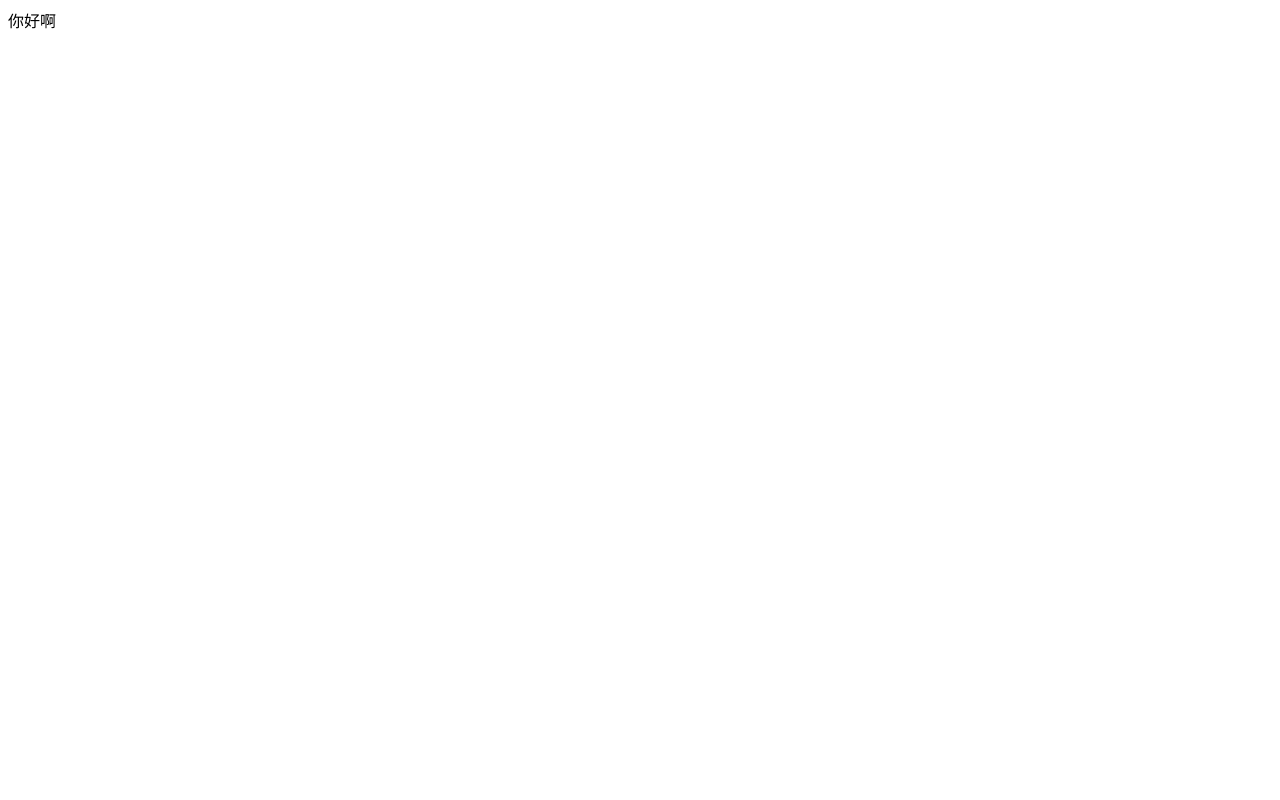
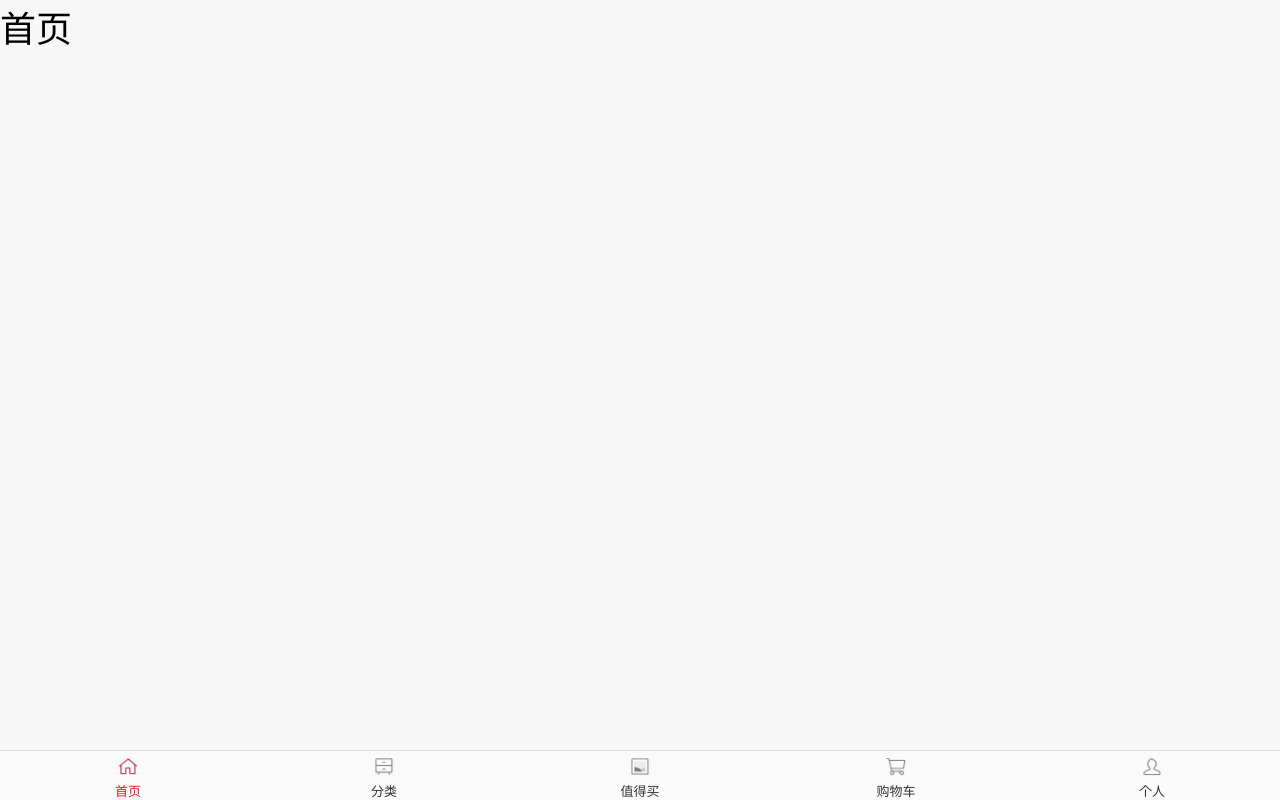
Before and after one commit to Henry1080/wangyiyanxuan, a Vue app: page /#/ in a window 1280 px wide. Built offline with nearby package versions, Linux system fonts and the light colour scheme.

Commit message:
框架搭设完成

```diff
--- a/src/App.vue
+++ b/src/App.vue
@@ -1,15 +1,35 @@
 <template>
-  <div id="app">
-    你好啊
-  </div>
+    <div id="app">
+        <router-view></router-view>
+    </div>
 </template>
 
 <script>
-  export default {
-
-  }
+export default {};
 </script>
 
 <style>
+* {
+    margin: 0;
+    padding: 0;
+    box-sizing: border-box;
+}
 
+html {
+    font-size: 36px;
+    text-size-adjust: 100%;
+    -webkit-tap-highlight-color: rgba(0, 0, 0, 0);
+}
+html,
+body,
+#app,.page{
+    height: 100%;
+}
+a {
+    text-decoration: none;
+}
+
+li {
+    list-style: none;
+}
 </style>
--- /dev/null
+++ b/src/components/Home.vue
@@ -0,0 +1,129 @@
+<template>
+    <div class="page">
+        <keep-alive>
+            <component :is="componentName"></component>
+        </keep-alive>
+        <div class="bottom-bar">
+            <div class="bottom-button" @click="btnClick('first')">
+                <div class="bottom-img bottom-img1" :class="{active1:componentName=='first'}"></div>
+                <div class="bottom-title" :class="{active:componentName=='first'}">首页</div>
+            </div>
+            <div class="bottom-button" @click="btnClick('sorts')">
+                <div class="bottom-img bottom-img2" :class="{active2:componentName=='sorts'}"></div>
+                <div class="bottom-title" :class="{active:componentName=='sorts'}">分类</div>
+            </div>
+            <div class="bottom-button" @click="btnClick('buy')">
+                <div class="bottom-img bottom-img3" :class="{active3:componentName=='buy'}"></div>
+                <div class="bottom-title" :class="{active:componentName=='buy'}">值得买</div>
+            </div>
+            <div class="bottom-button" @click="btnClick('carts')">
+                <div class="bottom-img bottom-img4" :class="{active4:componentName=='carts'}"></div>
+                <div class="bottom-title" :class="{active:componentName=='carts'}">购物车</div>
+            </div>
+            <div class="bottom-button" @click="btnClick('personage')">
+                <div class="bottom-img bottom-img5" :class="{active5:componentName=='personage'}"></div>
+                <div class="bottom-title" :class="{active:componentName=='personage'}">个人</div>
+            </div>
+        </div>
+    </div>
+</template>
+
+<script>
+import First from "./Home/First.vue";
+import Sorts from "./Home/Sorts.vue";
+import Buy from "./Home/Buy.vue";
+import Carts from "./Home/Carts.vue";
+import Personage from "./Home/Personage.vue";
+
+export default {
+    data() {
+        return {
+            componentName: "first",
+        };
+    },
+    components: {
+        first: First,
+        sorts: Sorts,
+        buy: Buy,
+        carts: Carts,
+        personage: Personage,
+    },
+    methods: {
+        btnClick(componentName) {
+            this.componentName = componentName;
+        },
+    },
+};
+</script>
+
+<style>
+.page {
+    display: flex;
+    flex-direction: column;
+    justify-content: space-between;
+}
+.bottom-bar {
+    flex-shrink: 0;
+    display: flex;
+    flex-direction: row;
+    background-color: #fafafa;
+    border-top: 1px solid #d9d9d9;
+    padding-top: 0.16rem;
+}
+
+.bottom-button {
+    width: 20%;
+    flex-shrink: 0;
+    display: flex;
+    flex-direction: column;
+    align-items: center;
+}
+
+.bottom-img {
+    background-image: url(http://localhost:8080/logo2.png);
+    display: inline-block;
+    vertical-align: middle;
+    width: 0.5333333333333333rem;
+    height: 0.5333333333333333rem;
+    background-size: 2.2133333333333334rem 1.6533333333333333rem;
+}
+.bottom-img1 {
+    background-position: -1.12rem -0.56rem;
+}
+.active1 {
+    background-position: -1.12rem 0;
+}
+.bottom-img2 {
+    background-position: -0.56rem -0.56rem;
+}
+.active2 {
+    background-position: 0 -0.56rem;
+}
+.bottom-img3 {
+    background-position: -0.56rem -1.12rem;
+}
+.active3 {
+    background-position: 0 -1.12rem;
+}
+.bottom-img4 {
+    background-position: -0.56rem 0;
+}
+.active4 {
+    background-position: 0 0;
+}
+.bottom-img5 {
+    background-position: -1.68rem 0;
+}
+.active5 {
+    background-position: -1.12rem -1.12rem;
+}
+.bottom-title {
+    font-size: 13px;
+    color: #333;
+    margin-top: 5px;
+}
+.active {
+    color: #dd1a21;
+}
+
+</style>
--- /dev/null
+++ b/src/components/Home/Buy.vue
@@ -0,0 +1,15 @@
+<template>
+    <div class="middle-page">值得买</div>
+</template>
+
+<script>
+export default {};
+</script>
+
+<style>
+.middle-page {
+    flex-grow: 1;
+    overflow: auto;
+    background: rgb(247, 247, 247);
+}
+</style>
--- /dev/null
+++ b/src/components/Home/Carts.vue
@@ -0,0 +1,17 @@
+<template>
+  <div class="middle-page">购物车</div>
+</template>
+
+<script>
+export default {
+
+}
+</script>
+
+<style>
+  .middle-page {
+    flex-grow: 1;
+    overflow: auto;
+    background: rgb(247, 247, 247);
+}
+</style>
--- /dev/null
+++ b/src/components/Home/First.vue
@@ -0,0 +1,17 @@
+<template>
+  <div class="middle-page">首页</div>
+</template>
+
+<script>
+export default {
+
+}
+</script>
+
+<style>
+.middle-page {
+    flex-grow: 1;
+    overflow: auto;
+    background: rgb(247, 247, 247);
+}
+</style>
--- /dev/null
+++ b/src/components/Home/Personage.vue
@@ -0,0 +1,17 @@
+<template>
+  <div class="middle-page">个人</div>
+</template>
+
+<script>
+export default {
+
+}
+</script>
+
+<style>
+.middle-page {
+    flex-grow: 1;
+    overflow: auto;
+    background: rgb(247, 247, 247);
+}
+</style>
--- /dev/null
+++ b/src/components/Home/Sorts.vue
@@ -0,0 +1,17 @@
+<template>
+  <div class="middle-page">分类</div>
+</template>
+
+<script>
+export default {
+
+}
+</script>
+
+<style>
+.middle-page {
+    flex-grow: 1;
+    overflow: auto;
+    background: rgb(247, 247, 247);
+}
+</style>
```
Also changed, not shown: src/router/index.js (+5 -2 lines).
